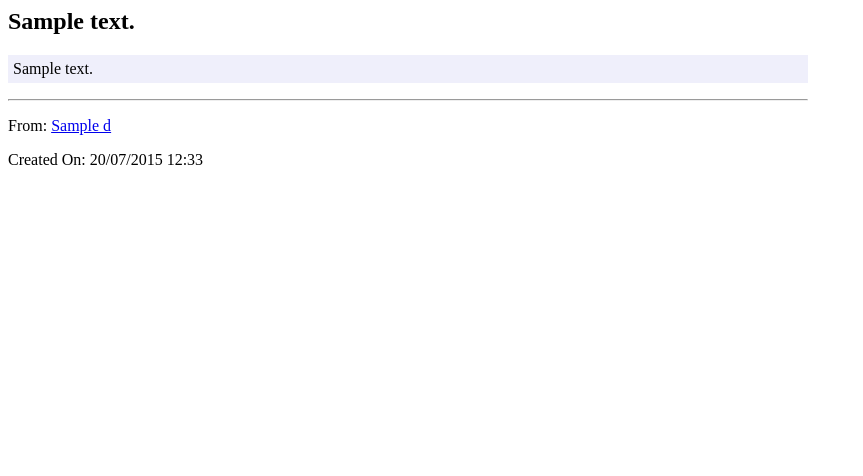
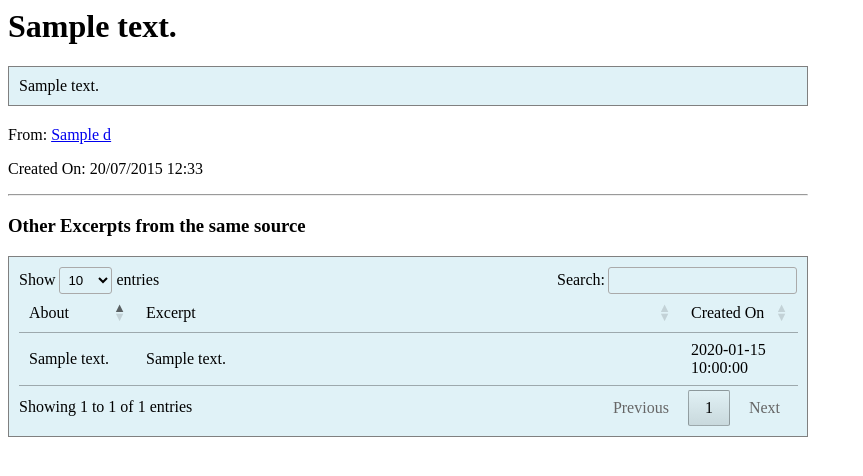
Before and after one commit to yemyat89/SaveExcerpt, a Flask app: template web/templates/detail_excerpt.html in a window 1280 px wide. Shown: the top 476 px of the page, without its empty margins (0-863 px from the left). Run offline with Flask 2, Linux system fonts and the light colour scheme; the template is opened without the code that fills it: most values are stand-ins (such as "Sample title", 1, 10 or a date in 2020); parts of the project's set-up code (start-up, migrations or seed data) failed here and were passed over; some libraries are stand-ins or nearby versions.

Commit message:
related by URL added

```diff
--- a/web/app.py
+++ b/web/app.py
@@ -94,7 +94,11 @@ def list_excerpts():
 @app.route('/detail_excerpt/<rid>')
 def detail(rid):
     d = excerpt_db.find_one({'id': int(rid)})
-    return render_template('detail_excerpt.html', d=d)
+    rel_url = [x for x in excerpt_db.find({"$and": [{"url": d['url']}, {"id": {"$ne": d['id']}}]})]
+    for i, x in enumerate(rel_url):
+        g = datetime.fromtimestamp(x['created_time'])
+        rel_url[i]['created_time'] = g.strftime('%d/%m/%Y %H:%M')
+    return render_template('detail_excerpt.html', d=d, rel=rel_url)
 
 if __name__ == '__main__':
     app.run(debug=True, host='0.0.0.0')
--- a/web/templates/detail_excerpt.html
+++ b/web/templates/detail_excerpt.html
@@ -1,15 +1,76 @@
+<link rel="stylesheet" type="text/css" href="//cdn.datatables.net/1.10.7/css/jquery.dataTables.css">
+
+<style>
+  table.dataTable tr.odd {
+    cursor: pointer;
+  }
+  table.dataTable tr.even {
+    background-color: #F2F2F2;
+    cursor: pointer;
+  }
+  table.display tbody tr:nth-child(even):hover td{
+    background-color: #E6F3FF !important;
+  }
+  table.display tbody tr:nth-child(odd):hover td{
+    background-color: #E6F3FF !important;
+  }
+
+</style>
+
 <div style="width:800px;">
-  <h2>{{ d['about'] }}</h2>
+  <h1>{{ d['about'] }}</h3>
 
   <p>
-    <div style="background-color:#EFEFFB;padding:5px;">
+    <div style="background-color:#E0F2F7;border:solid thin;border-color:grey;padding:10px;margin-bottom:20px;">
       {{ d['excerpt'] }}
     </div>
   </p>
 
-  <hr/>
-
   <p>From: <a href="{{ d['url'] }}" target="_blank">{{ d['title'] }}</a></p>
 
   <p>Created On: 20/07/2015 12:33</p>
+
+  {% if rel %}
+    <hr/>
+
+    <h3>Other Excerpts from the same source</h3>
+    <div style="background-color:#E0F2F7;padding:10px;border:solid thin;border-color:grey;">
+      <table id="dt_table">
+        <thead>
+          <tr>
+            <td>About</td>
+            <td>Excerpt</td>
+            <td>Created On</td>
+          </tr>
+        </thead>
+        <tbody>
+          {% for x in rel %}
+            <tr>
+              <td>{{ x['about'] }}</td>
+              <td>{{ x['excerpt'] }}</td>
+              <td>{{ x['created_time'] }}</td>
+            </tr>
+          {% endfor %}
+        </tbody>
+      </table>
+    </div>
+
+  {% endif %}
+
 </div>
+
+<script type="text/javascript" charset="utf8" src="//code.jquery.com/jquery-1.10.2.min.js"></script>
+<script type="text/javascript" charset="utf8" src="//cdn.datatables.net/1.10.7/js/jquery.dataTables.js"></script>
+
+<script type="text/javascript">
+  $(document).ready(function(){
+
+    var table = $('#dt_table').DataTable({
+      'columns': [
+        {'width': '15%'},
+        {'width': '70%'},
+        {'width': '15%'}
+      ]
+    });
+  });
+</script>
```
